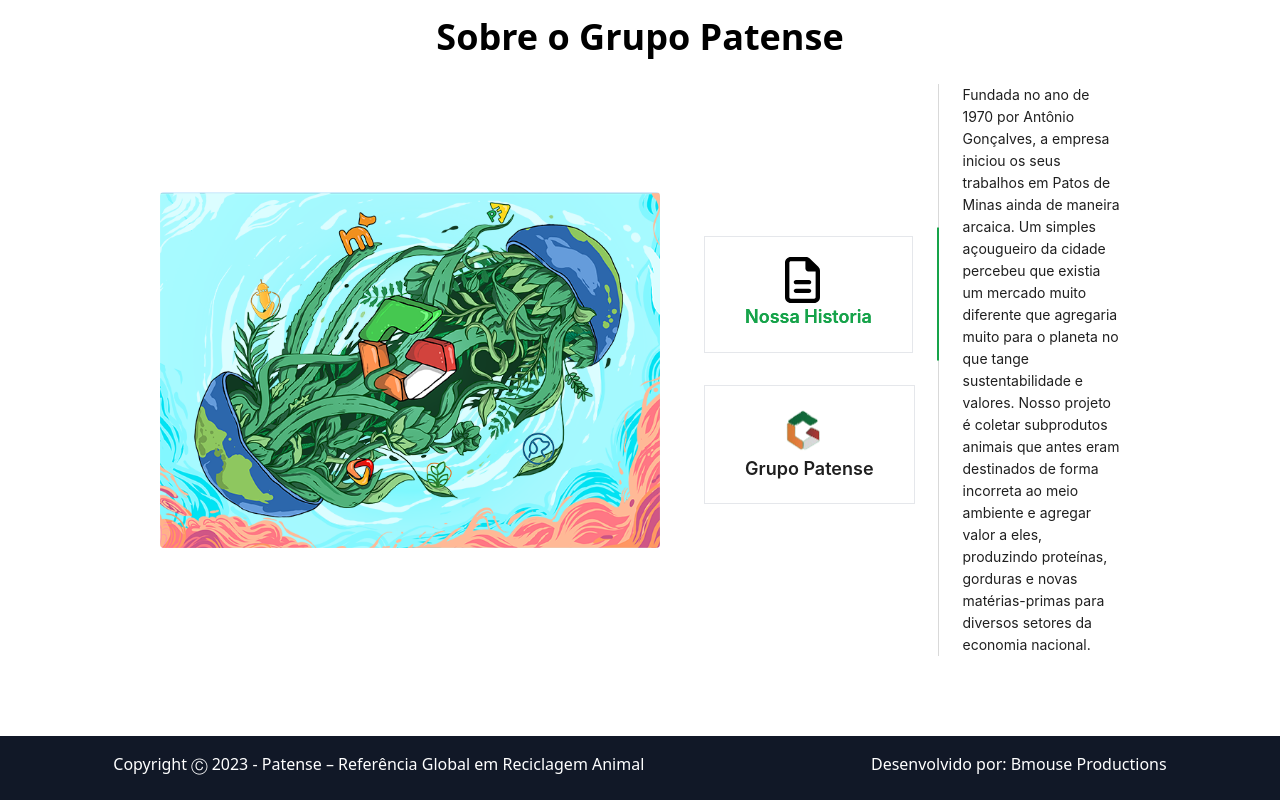
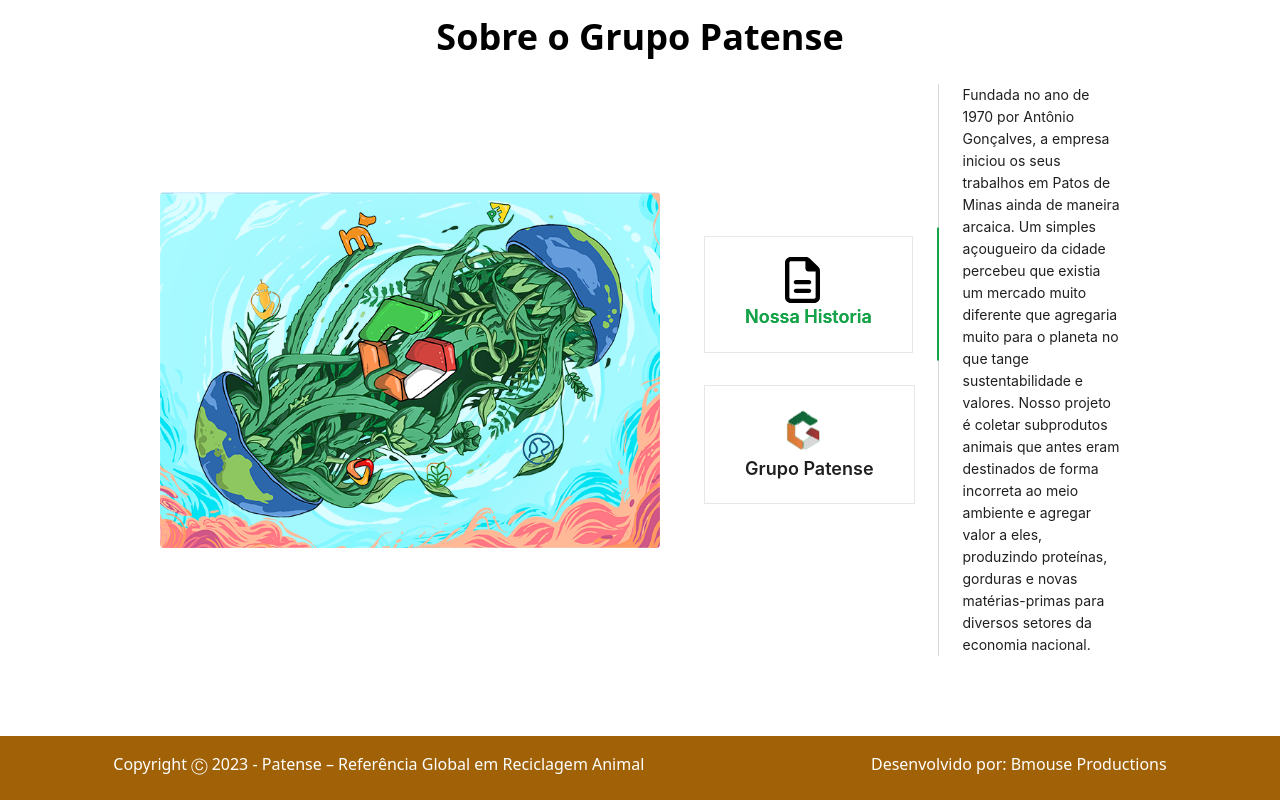
Before and after one commit to matheustxr/LP-Patense, a React (Vite) app: page / in a window 1280 px wide. Shown: the part 2604-3404 px from the top of the page. Built offline with nearby package versions, Linux system fonts and the light colour scheme.

Commit message:
section contact

```diff
--- a/src/components/Footer.jsx
+++ b/src/components/Footer.jsx
@@ -1,7 +1,7 @@
 
 export default function Footer(){
     return(
-        <footer className="w-full py-4 flex flex-col lg:flex-row lg:justify-around text-white bg-gray-900">
+        <footer className="w-full py-4 flex flex-col lg:flex-row lg:justify-around text-white bg-yellow-700">
             <p className="text-center mb-2">
                 Copyright Ⓒ 2023 - Patense – Referência Global em Reciclagem Animal
             </p>
```
